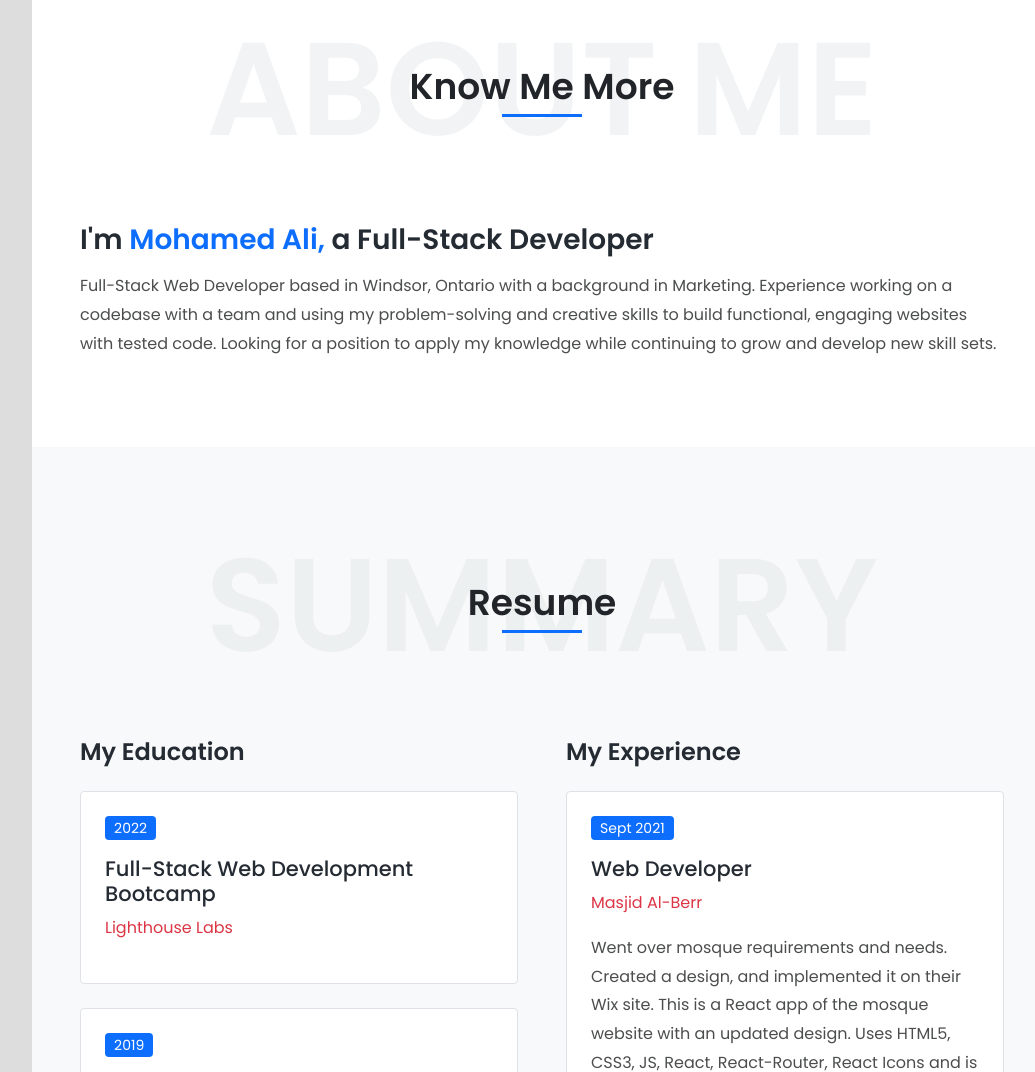
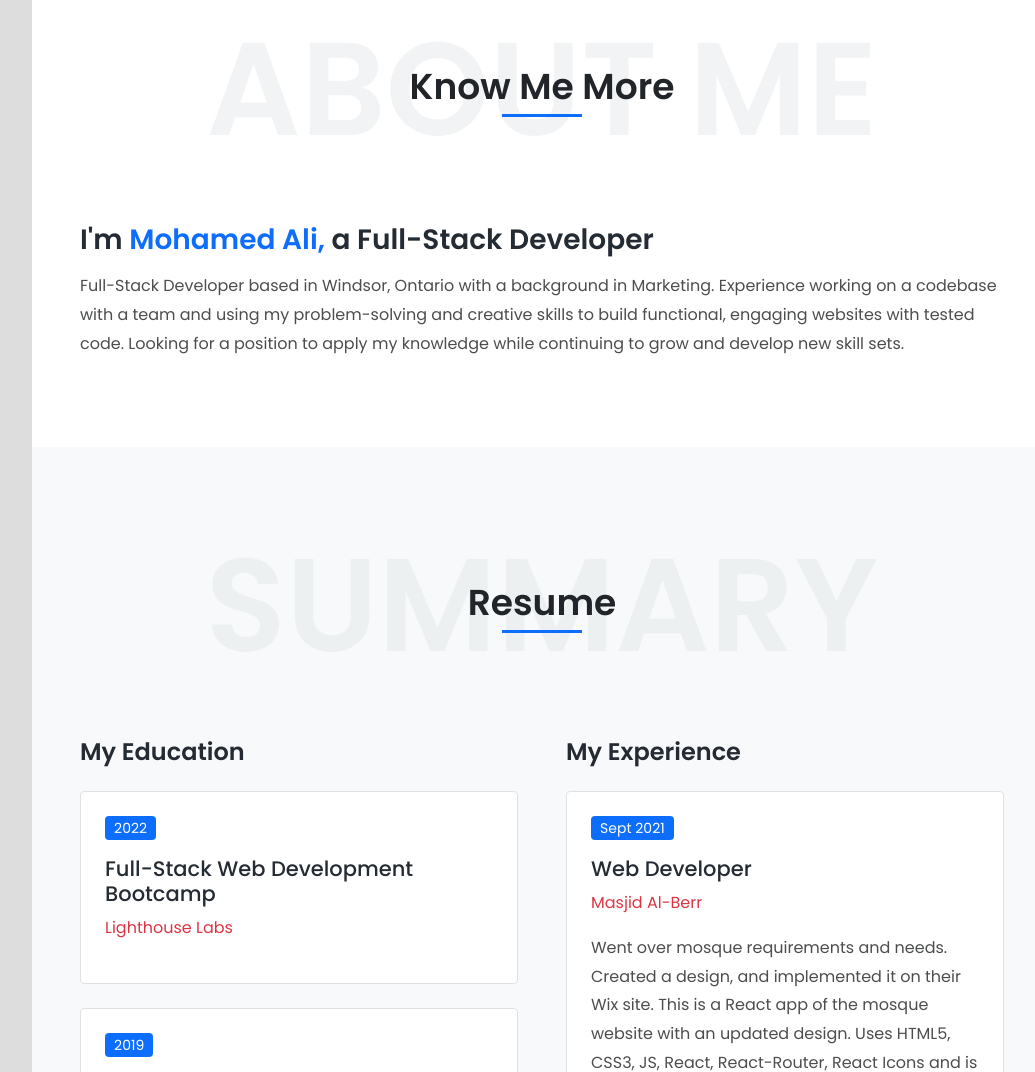
Before and after one commit to Mohamed-C0DE/Portfolio, a plain HTML site: page index.html in a window 1280 px wide. Shown: the part 869-1941 px from the top of the page, without its empty margins (228-1263 px from the left). Drawn offline with Linux system fonts and the light colour scheme.

Commit message:
chore(index.html): edit about paragraph

```diff
--- a/index.html
+++ b/index.html
@@ -236,7 +236,7 @@
                   Full-Stack Developer
                 </h2>
                 <p>
-                  Full-Stack Web Developer based in Windsor, Ontario with a
+                  Full-Stack Developer based in Windsor, Ontario with a
                   background in Marketing. Experience working on a codebase with
                   a team and using my problem-solving and creative skills to
                   build functional, engaging websites with tested code. Looking
```
